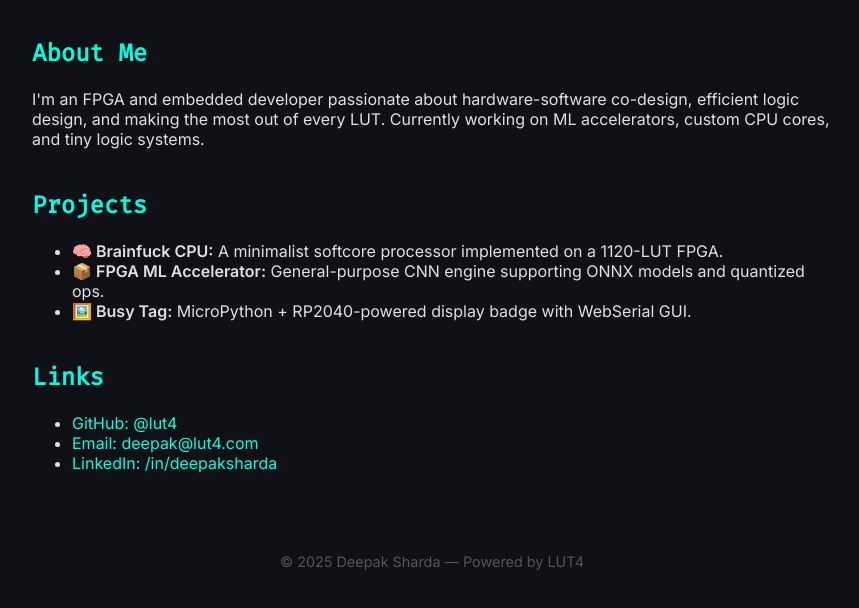
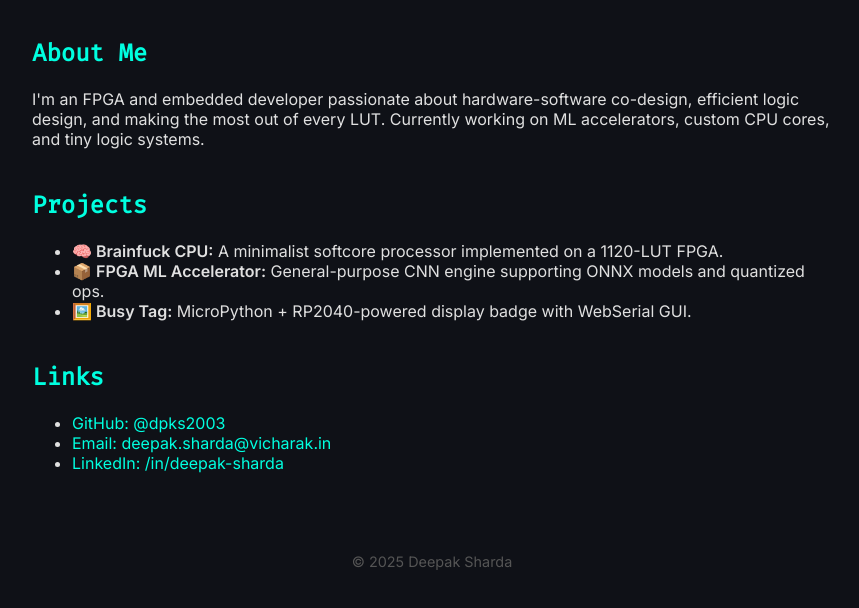
Before and after one commit to dpks2003/dpks2003, a plain HTML site: page index.html in a window 1280 px wide. Shown: the part 152-760 px from the top of the page, without its empty margins (208-1067 px from the left). Drawn offline with Linux system fonts and the light colour scheme.

Commit message:
Update index.html

```diff
--- a/index.html
+++ b/index.html
@@ -73,14 +73,14 @@
     <div class="section">
       <h2>Links</h2>
       <ul>
-        <li><a href="https://github.com/lut4" target="_blank">GitHub: @lut4</a></li>
-        <li><a href="mailto:deepak@lut4.com">Email: deepak@lut4.com</a></li>
-        <li><a href="https://linkedin.com/in/deepaksharda" target="_blank">LinkedIn: /in/deepaksharda</a></li>
+        <li><a href="https://github.com/dpks2003" target="_blank">GitHub: @dpks2003</a></li>
+        <li><a href="mailto:deepak.sharda@vicharak.in">Email: deepak.sharda@vicharak.in</a></li>
+        <li><a href="https://linkedin.com/in/deepak-sharda" target="_blank">LinkedIn: /in/deepak-sharda</a></li>
       </ul>
     </div>
 
     <div class="footer">
-      &copy; 2025 Deepak Sharda — Powered by LUT4
+      &copy; 2025 Deepak Sharda
     </div>
   </div>
 </body>
```
